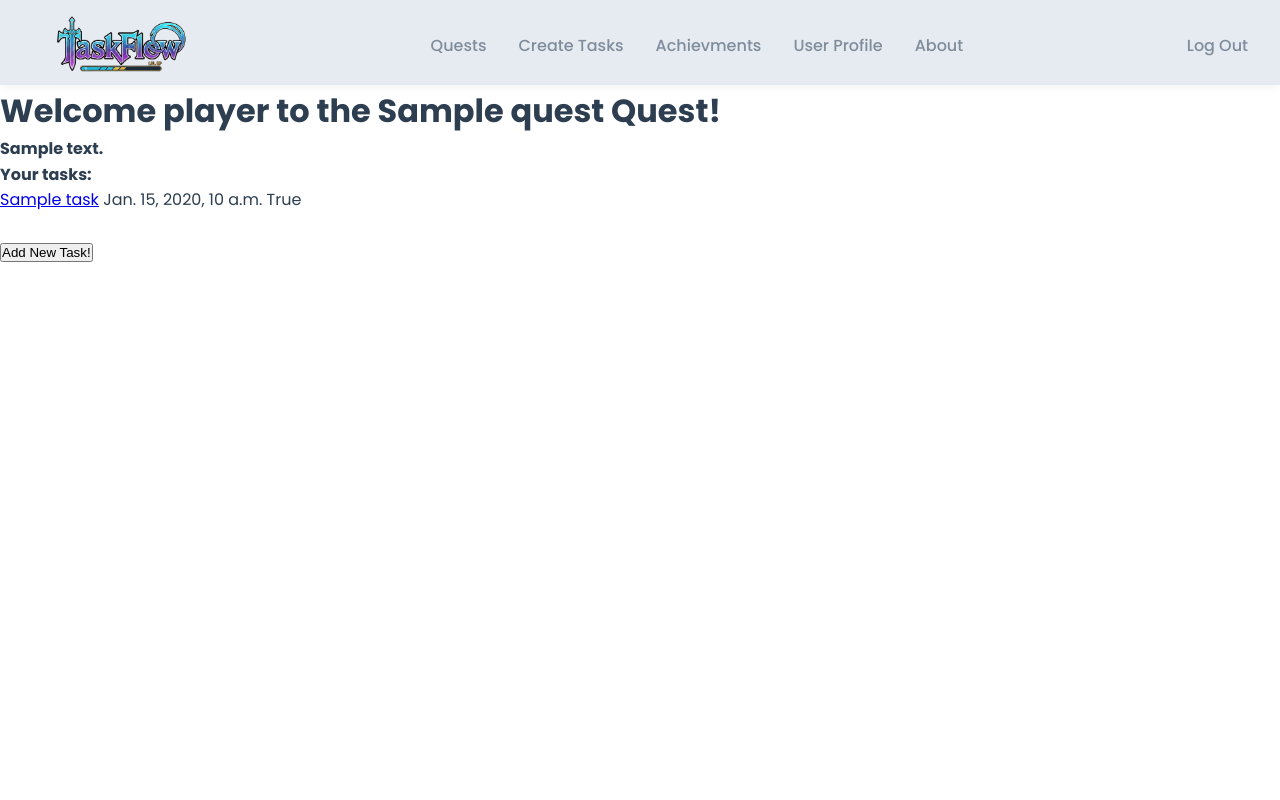
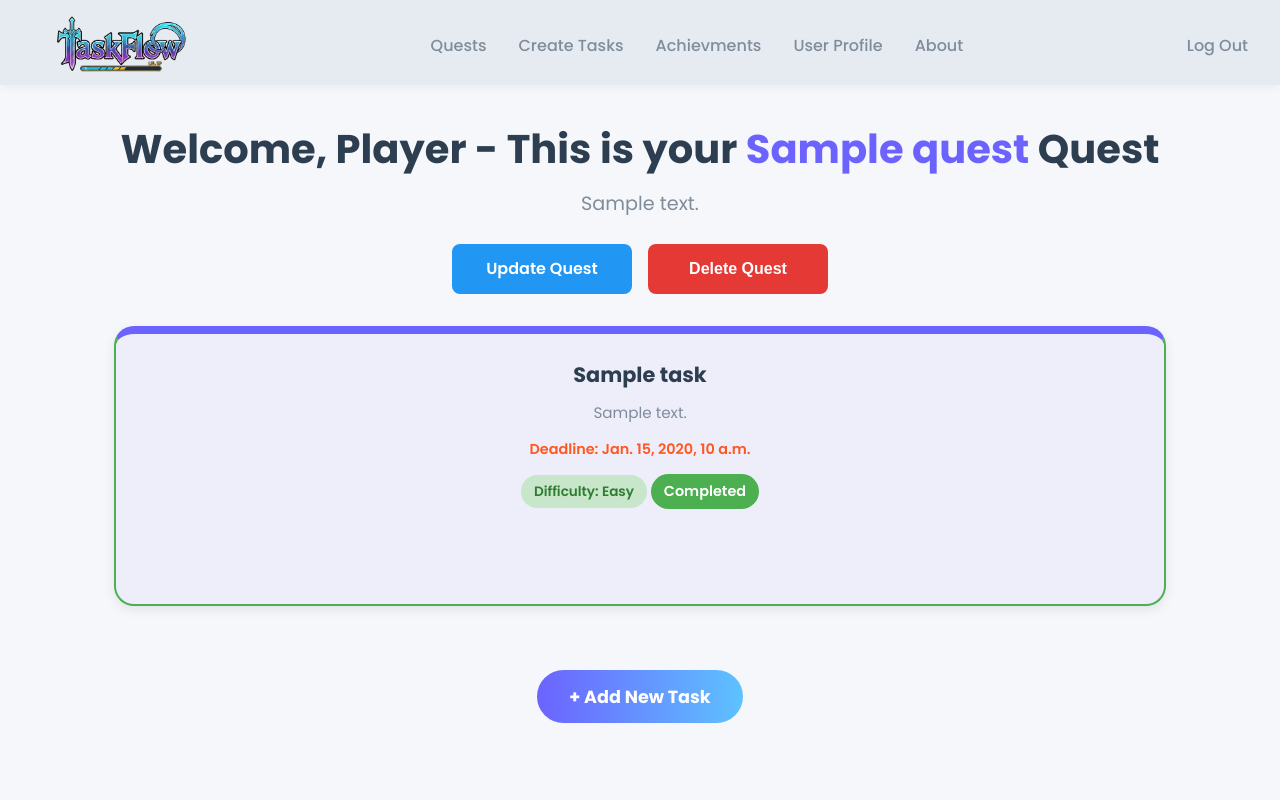
Before and after one commit to MousaArikat/TaskFlow, a Django app: page /quests/1 in a window 1280 px wide. Run offline with Django 5.2, Linux system fonts and the light colour scheme; a user stored in the database is signed in; tables that the repository leaves empty hold one stand-in row (values such as "Sample post").

Commit message:
Feat: styled the quest details page and added new functionalities, edit and delete quests

```diff
--- a/main_app/static/main_app/css/main.css
+++ b/main_app/static/main_app/css/main.css
@@ -45,14 +45,14 @@ body {
   align-items: center;
   justify-content: center;
   padding: 0;
-  margin: 0;
   line-height: 0;
   height: auto;
 }
 
 .logo-icon {
   width: 175px;
-height: auto;  display: block;
+  height: auto;
+  display: block;
   margin: 0;
 }
 
@@ -380,8 +380,3 @@ html, body {
     transition: 0.3s;
     text-align: center;
   }
-
-.create-quest-btn:hover {
-    background: linear-gradient(90deg, #5a54d8, #4ba6e3);
-    transform: translateY(-2px);
-  }
--- /dev/null
+++ b/main_app/static/main_app/css/tasks.css
@@ -0,0 +1,195 @@
+ body {
+    background: #f5f7fa;
+    font-family: 'Poppins', sans-serif;
+  }
+
+  .quest-header {
+    text-align: center;
+    margin: 2rem 0;
+  }
+
+  .quest-header h1 {
+    font-size: 2.5rem;
+    color: #2c3e50;
+  }
+
+  .quest-header p {
+    font-size: 1.2rem;
+    color: #7f8c9b;
+    max-width: 700px;
+    margin: 0.5rem auto 1.5rem auto;
+  }
+
+  .quest-actions {
+    display: flex;
+    justify-content: center;
+    gap: 1rem;
+    margin-top: 1rem;
+  }
+
+  .quest-action-btn,
+  .quest-actions form button {
+    width: 180px;
+    height: 50px;
+    padding: 0.7rem 1.5rem;
+    font-size: 1rem;
+    font-weight: 600;
+    border-radius: 8px;
+    border: none;
+    cursor: pointer;
+    transition: 0.3s;
+    text-decoration: none;
+    color: white;
+    display: inline-flex;
+    align-items: center;
+    justify-content: center;
+  }
+
+  .quest-action-btn.update {
+    background: #2196f3;
+  }
+  .quest-action-btn.update:hover {
+    background: #1976d2;
+  }
+
+  .quest-actions form button.delete {
+    background: #e53935;
+  }
+  .quest-actions form button.delete:hover {
+    background: #c62828;
+  }
+
+  .tasks-grid {
+    display: grid;
+    grid-template-columns: repeat(auto-fit, minmax(250px, 1fr));
+    gap: 1.5rem;
+    max-width: 1100px;
+    margin: 2rem auto;
+    padding: 0 1.5rem;
+  }
+
+  .task-card {
+    background: #ffffff;
+    border-radius: 20px;
+    padding: 1.5rem;
+    box-shadow: 0 4px 12px rgba(0,0,0,0.08);
+    transition: transform 0.3s, box-shadow 0.3s;
+    text-align: center;
+    min-height: 280px;
+    cursor: pointer;
+    position: relative;
+  }
+
+  .task-card.completed {
+    background: #e6f9ed;
+    border: 2px solid #4caf50;
+  }
+
+  .task-card:hover {
+    transform: translateY(-5px);
+    box-shadow: 0 8px 18px rgba(0,0,0,0.12);
+  }
+
+  .task-card:nth-child(5n+1) { border-top: 8px solid #6c63ff; background: #6c63ff10; }
+  .task-card:nth-child(5n+2) { border-top: 8px solid #4CAF50; background: #4CAF5010; }
+  .task-card:nth-child(5n+3) { border-top: 8px solid #2196F3; background: #2196F310; }
+  .task-card:nth-child(5n+4) { border-top: 8px solid #ff9800; background: #ff980010; }
+  .task-card:nth-child(5n+5) { border-top: 8px solid #9c27b0; background: #9c27b010; }
+
+  .task-card h3 {
+    font-size: 1.3rem;
+    margin-bottom: 0.6rem;
+    color: #2c3e50;
+  }
+
+  .task-card p {
+    font-size: 0.95rem;
+    color: #7f8c9b;
+    margin-bottom: 0.8rem;
+  }
+
+  .task-deadline {
+    font-size: 0.9rem;
+    color: #ff5722;
+    font-weight: 600;
+    margin-bottom: 0.8rem;
+  }
+
+  .task-difficulty {
+    display: inline-block;
+    padding: 0.35rem 0.8rem;
+    border-radius: 20px;
+    font-size: 0.85rem;
+    font-weight: 600;
+    margin-bottom: 0.8rem;
+  }
+
+  .task-difficulty.easy {
+    background: #c8e6c9;
+    color: #2e7d32;
+  }
+
+  .task-difficulty.medium {
+    background: #ffe0b2;
+    color: #e65100;
+  }
+
+  .task-difficulty.hard {
+    background: #ffcdd2;
+    color: #c62828;
+  }
+
+  .task-status {
+    display: inline-block;
+    padding: 0.4rem 0.8rem;
+    border-radius: 20px;
+    font-weight: 600;
+    font-size: 0.9rem;
+    margin-bottom: 0.8rem;
+  }
+
+  .task-status.done {
+    background: #4caf50;
+    color: white;
+  }
+
+  .task-status.pending {
+    background: #ff9800;
+    color: white;
+  }
+
+  .mark-complete-btn {
+    display: inline-block;
+    background: #4caf50;
+    color: #fff;
+    padding: 0.5rem 1rem;
+    border-radius: 20px;
+    border: none;
+    cursor: pointer;
+    font-size: 0.9rem;
+    font-weight: 600;
+    transition: 0.3s;
+  }
+
+  .mark-complete-btn:hover {
+    background: #43a047;
+  }
+
+  .create-task-btn {
+    display: inline-block;
+    margin: 2rem auto;
+    background: linear-gradient(90deg, #6c63ff, #5ec2ff);
+    color: #fff;
+    padding: 0.8rem 2rem;
+    border-radius: 30px;
+    font-size: 1.1rem;
+    font-weight: bold;
+    text-decoration: none;
+    transition: 0.3s;
+    text-align: center;
+  }
+
+  .create-task-btn:hover {
+    background: linear-gradient(90deg, #5a54d8, #4ba6e3);
+    transform: translateY(-2px);
+  }
--- a/main_app/templates/main_app/quest-details.html
+++ b/main_app/templates/main_app/quest-details.html
@@ -1,18 +1,57 @@
 {% extends 'base.html' %}
+{% load static %}
+{% block head %}
+    <link rel="stylesheet" href="{%static 'main_app/css/tasks.css' %}">
+{% endblock head %}
 
 {% block content %}
+<div class="quest-header">
+  <h1>Welcome, Player - This is your <span style="color:#6c63ff">{{quest.title}}</span> Quest</h1>
+  <p>{{quest.description}}</p>
 
-    <h1>Welcome player to the {{quest}} Quest!</h1>
-    <h4> {{quest.description}} </h4>
-    <h4>Your tasks:</h4>
-    <ul>
-        {% for task in quest.task_set.all %}
-            <li><a href = {% url "view_task" quest_id=quest.quest_id task_id=task.task_id%}>{{task}}</a> {{task.deadline}} {{task.is_completed}}</li>
-        {% endfor %}
-        <br>
-        <a href={%url 'create_task'%}>
-            <button>Add New Task!</button>
-        </a>
-    </ul>
+  <div class="quest-actions">
+    <a href="{% url 'update_quest' quest.quest_id %}" class="quest-action-btn update">Update Quest</a>
+    <form action="{% url 'delete_quest' quest.quest_id %}" method="post" style="display:inline;">
+      {% csrf_token %}
+      <button type="submit" class="delete">Delete Quest</button>
+    </form>
+  </div>
+</div>
 
+<div class="tasks-grid">
+  {% if quest.task_set.all %}
+    {% for task in quest.task_set.all %}
+      <div class="task-card {% if task.is_completed %}completed{% endif %}"
+           onclick="if(event.target.tagName.toLowerCase() !== 'button' && event.target.tagName.toLowerCase() !== 'form') { window.location.href='{% url 'view_task' quest_id=quest.quest_id task_id=task.task_id %}'; }">
+
+        <h3>{{task.title}}</h3>
+        <p>{{ task.description }}</p>
+        <div class="task-deadline">Deadline: {{task.deadline}}</div>
+
+        <div class="task-difficulty {{ task.difficulty }}">
+          Difficulty: {{ task.get_difficulty_display }}
+        </div>
+
+        <div class="task-status {% if task.is_completed %}done{% else %}pending{% endif %}">
+          {% if task.is_completed %}Completed{% else %}Pending{% endif %}
+        </div>
+
+        {% if not task.is_completed %}
+          <form action="{% url 'mark_task_completed' task.task_id %}" method="post">
+            {% csrf_token %}
+            <button type="submit" class="mark-complete-btn">Mark as Completed</button>
+          </form>
+        {% endif %}
+      </div>
+    {% endfor %}
+  {% else %}
+    <p style="text-align:center; font-size:1.2rem; color:#7f8c9b;">
+      No tasks yet. Time to start your mission!
+    </p>
+  {% endif %}
+</div>
+
+<div style="text-align:center;">
+  <a href="{% url 'create_task' %}" class="create-task-btn">+ Add New Task</a>
+</div>
 {% endblock content %}
--- a/main_app/templates/main_app/quest-list.html
+++ b/main_app/templates/main_app/quest-list.html
@@ -17,6 +17,8 @@
         <div class="quest-card" style="border-left: 8px solid {% cycle '#6c63ff' '#4CAF50' '#2196F3' '#ff9800' '#9c27b0' %}; background: {% cycle '#6c63ff15' '#4CAF5015' '#2196F315' '#ff980015' '#9c27b015' %};">
           <div class="quest-info">
             <h4>{{ quest.title }}</h4>
+            <span class="quest-category">{{ quest.get_category_display }}</span>
+
             <p>{{ quest.description|truncatechars:80 }}</p>
           </div>
           <a href="{% url 'view_quest' quest.quest_id %}" class="view-link">View Details →</a>
--- a/main_app/urls.py
+++ b/main_app/urls.py
@@ -19,6 +19,11 @@ urlpatterns = [
     path('quests/<int:quest_id>/tasks/<int:task_id>', views.task_details_view.as_view(), name = "view_task"),
     path('tasks/<int:task_id>/update', views.update_task, name = 'update_task'),
     path('tasks/<int:task_id>/delete', views.task_delete_view.as_view(), name = "delete_task"),
+    path("tasks/<int:task_id>/complete/", views.mark_task_completed, name="mark_task_completed"),
+    path('quest/<int:quest_id>/update/', views.update_quest, name='update_quest'),
+    path('quest/<int:quest_id>/delete/', views.delete_quest, name='delete_quest'),
+
+
 ]
 
 
--- a/main_app/views.py
+++ b/main_app/views.py
@@ -191,3 +191,45 @@ def signup(request):
     elif request.method == "GET":
         form = CustomUserCreationForm()
         return render(request, 'main_app/signup.html', {"form" : form, 'error_message' : error_message})
+
+
+@login_required
+def mark_task_completed(request, task_id):
+    task = Task.objects.get(pk=task_id)
+    if task.quest.user != request.user:
+        raise Http404("You cannot complete tasks that aren't yours!")
+
+    task.is_completed = True
+    task.save()
+    return redirect('view_quest', quest_id=task.quest.quest_id)
+
+@login_required
+def update_quest(request, quest_id):
+    quest = Quest.objects.get(pk=quest_id)
+    if quest.user != request.user:
+        raise Http404("This quest doesn't belong to you, player!")
+
+    if request.method == "POST":
+        form = QuestForm(request.POST, instance=quest)
+        if form.is_valid():
+            form.save()
+            return redirect('view_quest', quest_id=quest.quest_id)
+        else:
+            return render(request, "main_app/create-quest.html", {"form": form})
+    elif request.method == "GET":
+        form = QuestForm(instance=quest)
+        return render(request, "main_app/create-quest.html", {"form": form})
+
+
+@login_required
+def delete_quest(request, quest_id):
+    quest = Quest.objects.get(pk=quest_id)
+    if quest.user != request.user:
+        raise Http404("This quest doesn't belong to you, player!")
+
+    if request.method == "POST":
+        quest.delete()
+        return redirect('quest_list')
+    else:
+        # Optional: show a confirmation page (or just redirect)
+        return redirect('view_quest', quest_id=quest_id)
```
Also changed, not shown: main_app/static/main_app/css/quests.css (deleted, +0 -89 lines).
